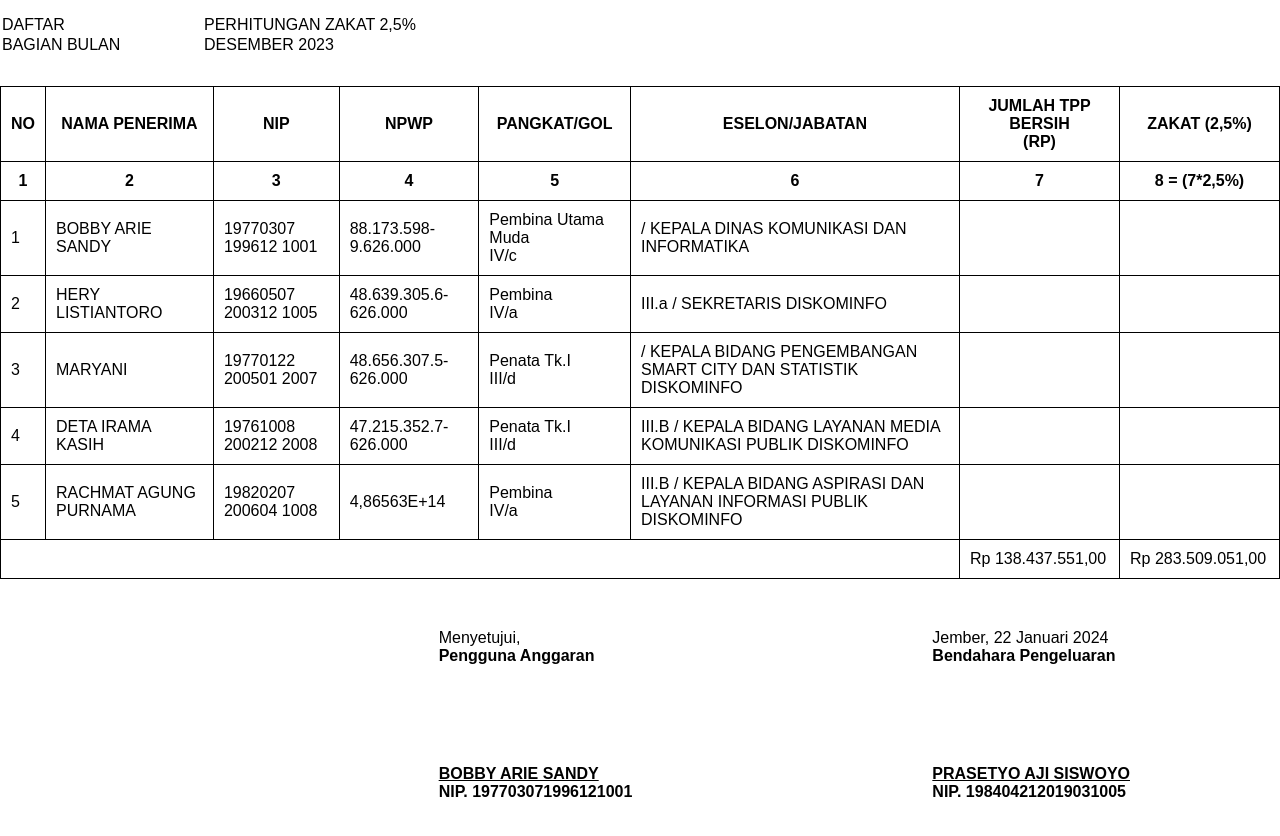
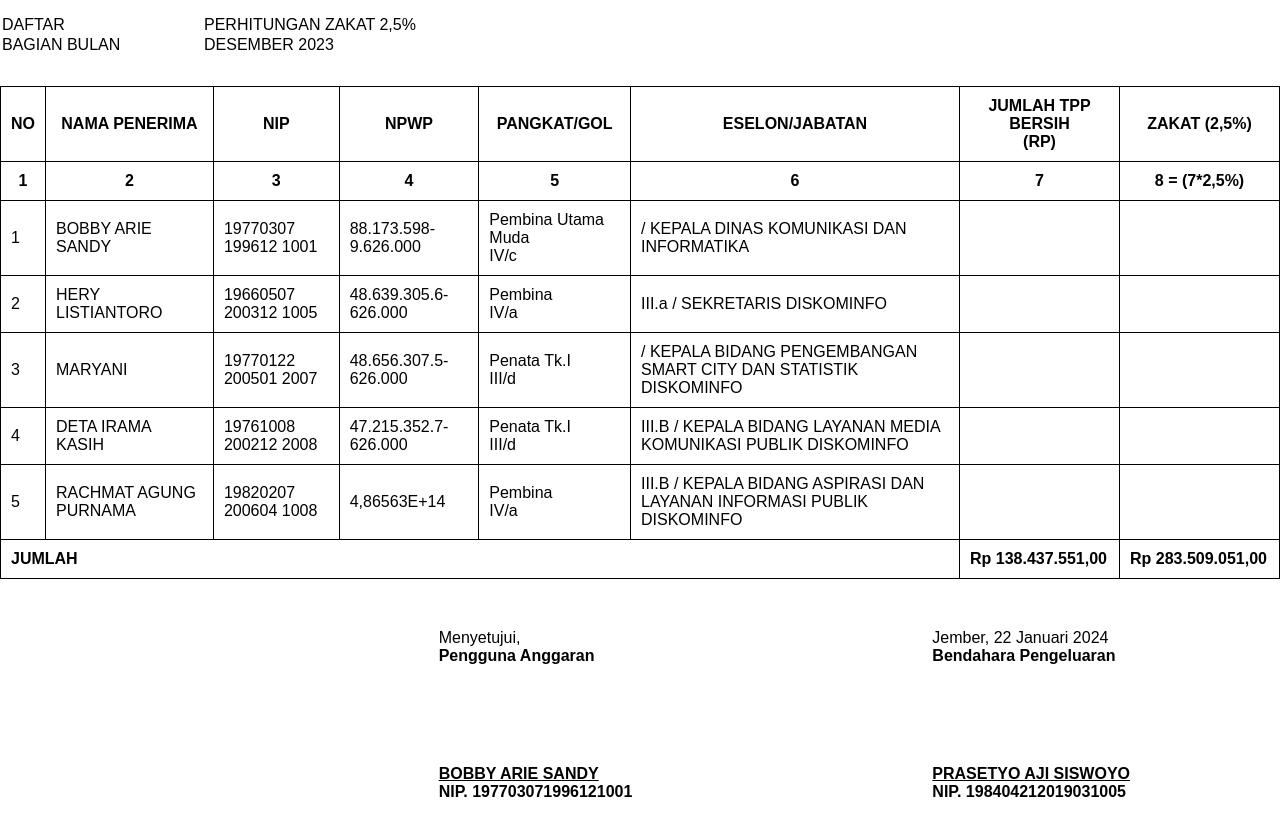
Before and after one commit to gunzxx/diskominfo-magang, a plain HTML site: page index.html in a window 1280 px wide. Shown: the part 106-942 px from the top of the page. Drawn offline with Linux system fonts and the light colour scheme.

Commit message:
add jumlah on end table

```diff
--- a/index.html
+++ b/index.html
@@ -119,9 +119,9 @@
             <td></td>
         </tr>
         <tr>
-            <td colspan="6"></td>
-            <td style="width: 160px;">Rp 138.437.551,00</td>
-            <td style="width: 160px;">Rp 283.509.051,00</td>
+            <td colspan="6" class="bold">JUMLAH</td>
+            <td style="width: 160px;" class="bold">Rp 138.437.551,00</td>
+            <td style="width: 160px;" class="bold">Rp 283.509.051,00</td>
         </tr>
     </table>
 
```
